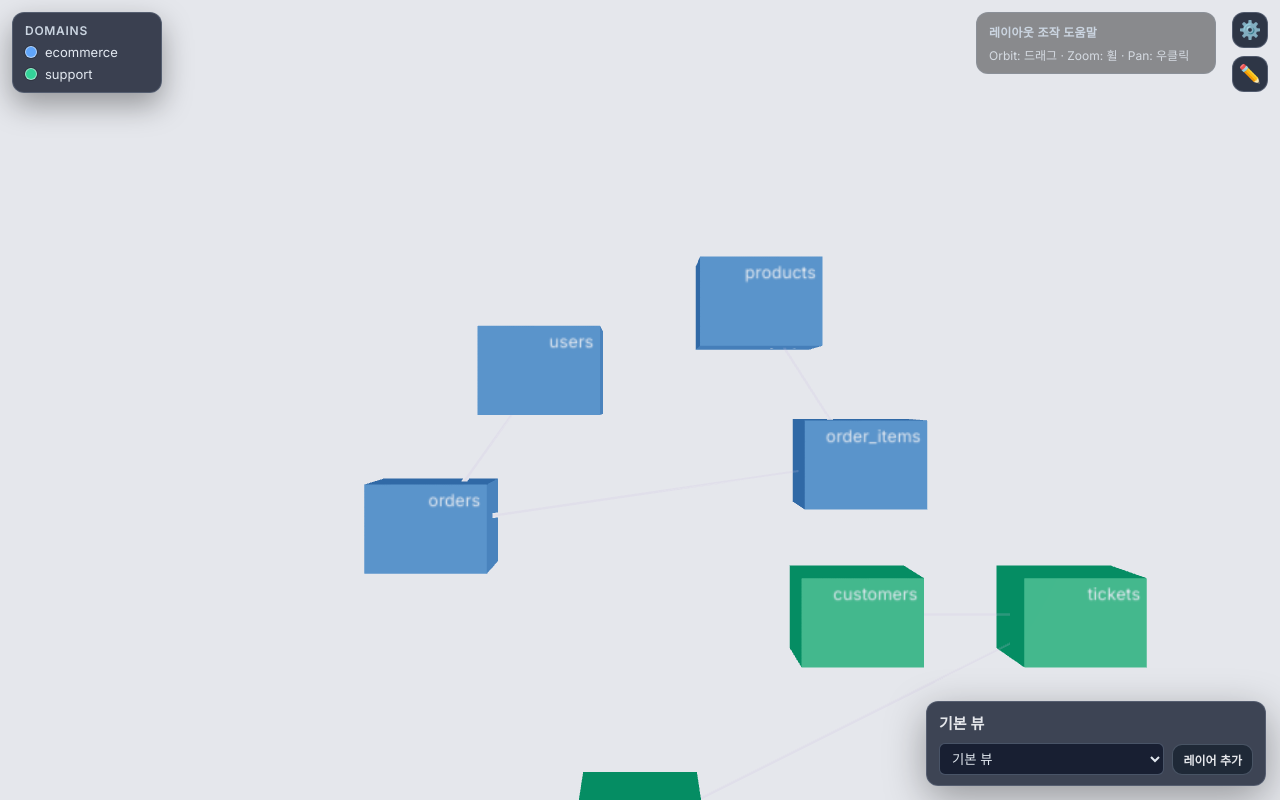
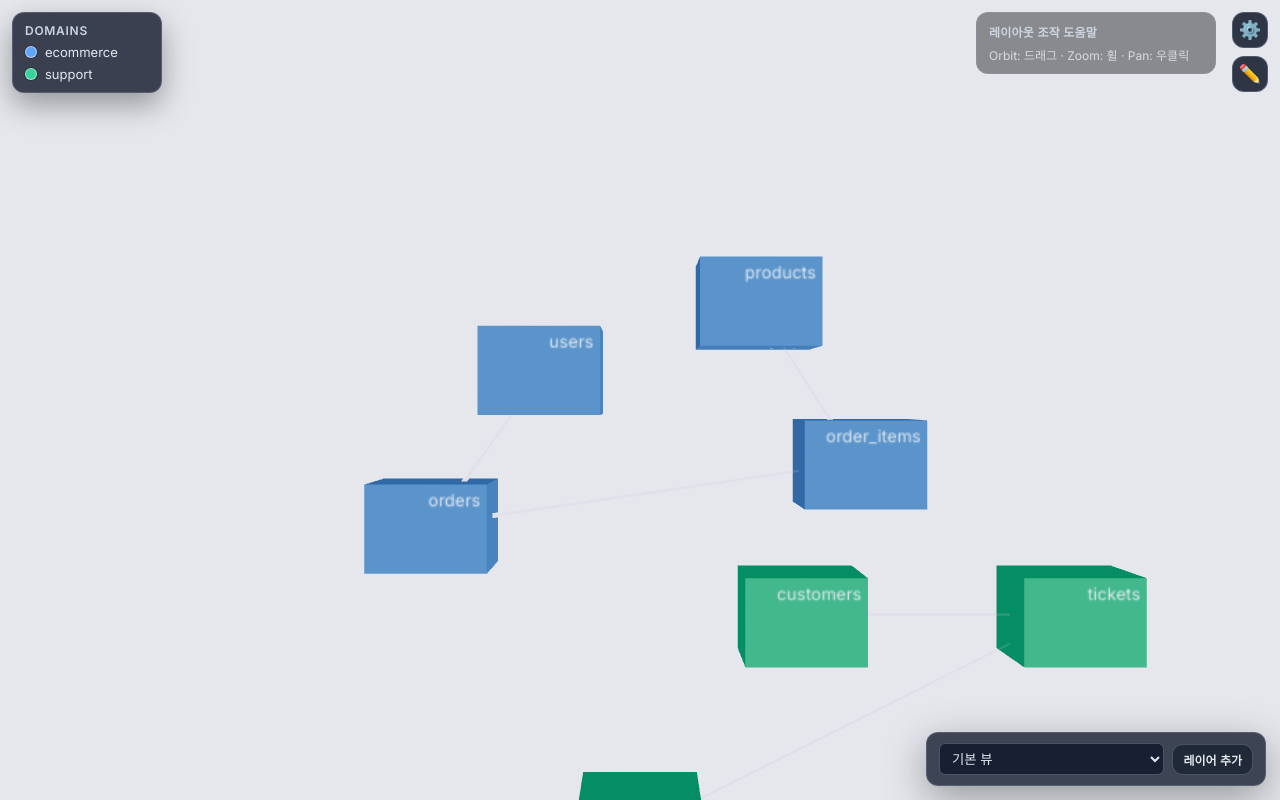
Before and after one commit to sqhtjs0104/visualdb, a React (Vite) app: page / in a window 1280 px wide. Built offline with nearby package versions, Linux system fonts and the light colour scheme.

Commit message:
Delete layer control title

```diff
--- a/schemaGraph.json
+++ b/schemaGraph.json
@@ -466,6 +466,11 @@
       "x": 2.17750128621276,
       "y": 0,
       "z": -1.7747422598809406
+    },
+    "customers": {
+      "x": 2.9920102342156936,
+      "y": 0,
+      "z": 4
     }
   },
   "scenarios": [
--- a/src/App.tsx
+++ b/src/App.tsx
@@ -755,10 +755,6 @@ export default function App() {
 
         <div className="layer-remote">
           <div className="layer-remote__panel">
-            <div className="layer-remote__header">
-              <div className="layer-remote__title">{activeLayerLabel}</div>
-            </div>
-
             <div className="layer-remote__row">
               <select
                 className="select-input layer-remote__select"
```
